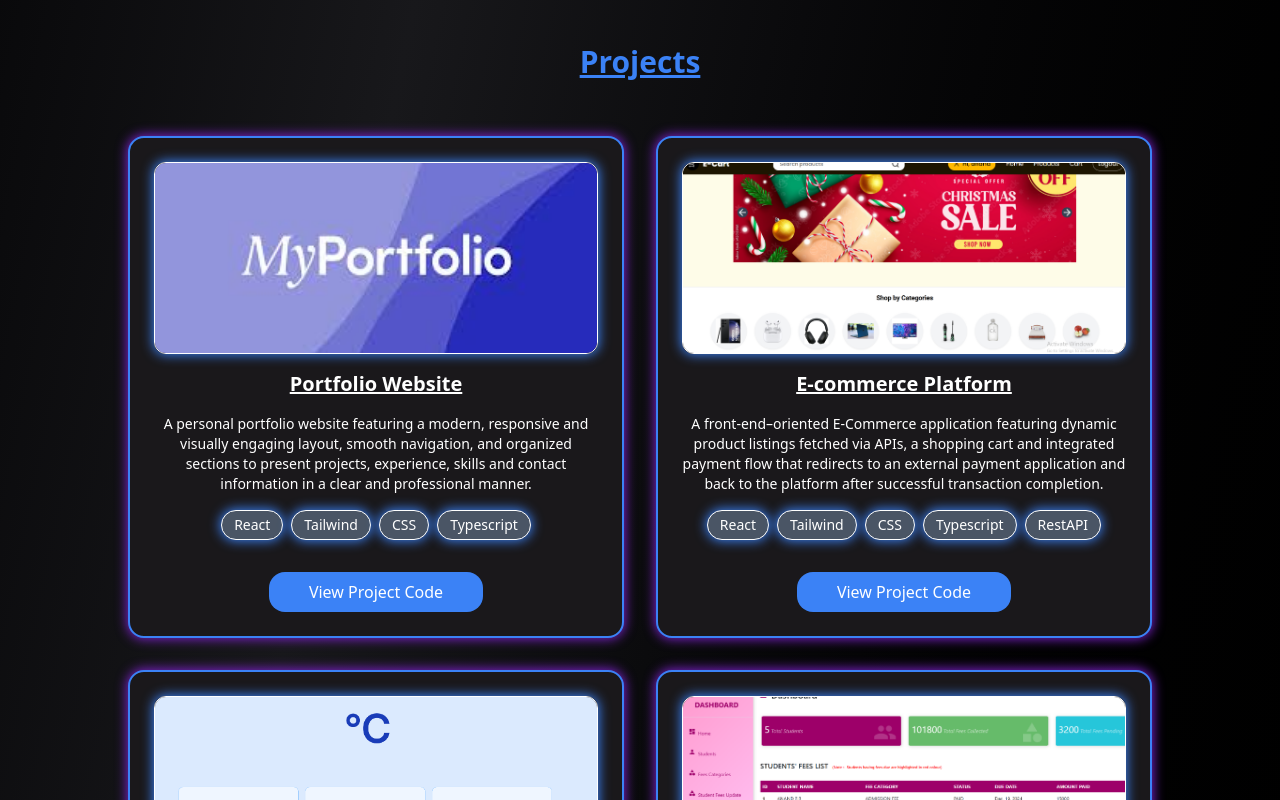
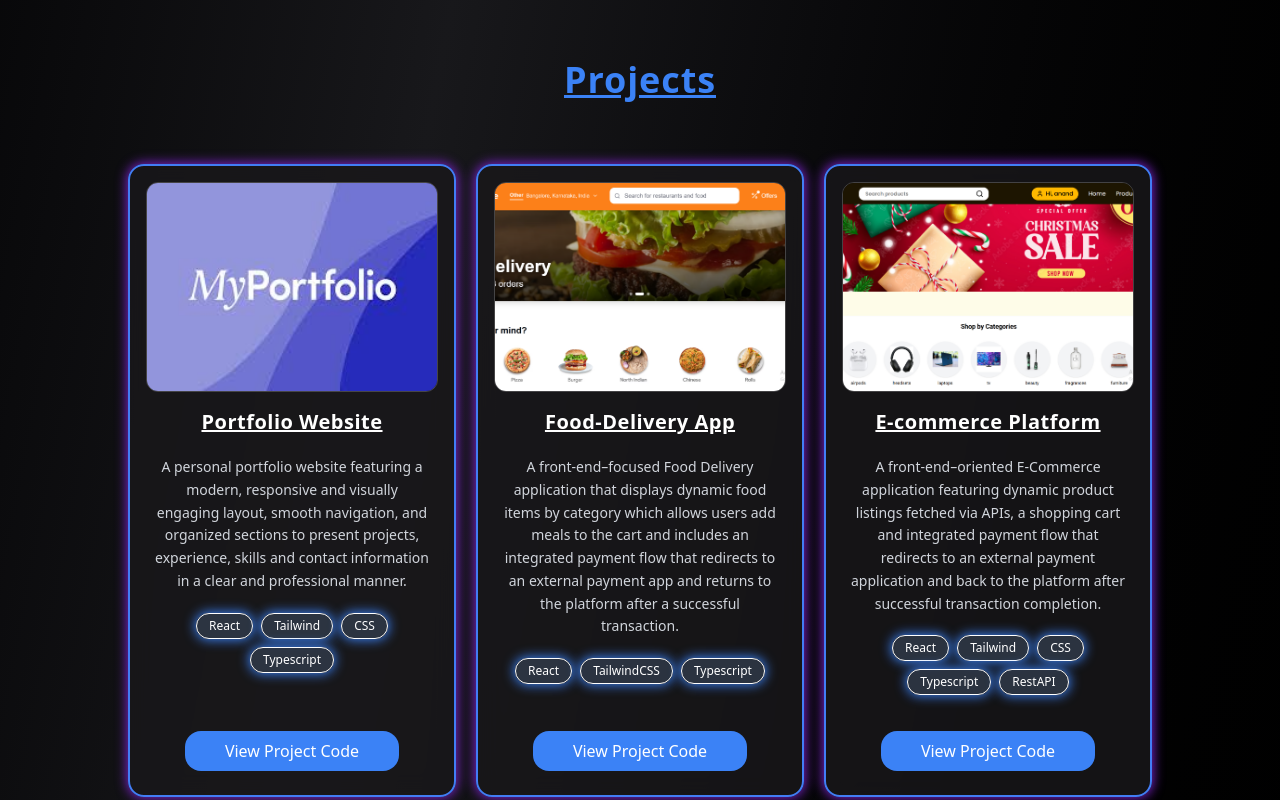
Before and after one commit to anandramaswami/My-Portfolio, a React (Vite) app: page /experience in a window 1280 px wide. Shown: the part 4340-5140 px from the top of the page. Built offline with nearby package versions, Linux system fonts and the light colour scheme.

Commit message:
Made few more changes in project, skills and about sections.

```diff
--- a/src/components/datas/project.ts
+++ b/src/components/datas/project.ts
@@ -2,6 +2,7 @@ import PortfolioProjectImg from '../../assets/images/portfolioproject.png';
 import WeatherProjectImg from '../../assets/images/WeatherProject.png';
 import EcommProjectImg from '../../assets/images/E-commProject.png';
 import SchoolProjectImg from '../../assets/images/SchoolProject.png';
+import FoodDeliveryImg from '../../assets/images/FoodDeliveryProject.png';
 
 
 export const ProjectData = [
@@ -12,6 +13,15 @@ export const ProjectData = [
         tools: ["React", "Tailwind", "CSS", "Typescript"],
         link: "https://github.com/anandramaswami/My-Portfolio",
     },
+
+    {
+        image: FoodDeliveryImg,
+        title: "Food-Delivery App",
+        description: "A front-end–focused Food Delivery application that displays dynamic food items by category which allows users add meals to the cart and includes an integrated payment flow that redirects to an external payment app and returns to the platform after a successful transaction.",
+        tools: ["React", "TailwindCSS", "Typescript"],
+        link: "https://github.com/anandramaswami/Food-Delivery",
+    },
+
     {
         image: EcommProjectImg,
         title: "E-commerce Platform",
@@ -19,6 +29,7 @@ export const ProjectData = [
         tools: ["React", "Tailwind", "CSS", "Typescript", "RestAPI"],
         link: "https://github.com/anandramaswami/E-Commerce",
     },
+
     {
         image: WeatherProjectImg,
         title: "Weather App",
@@ -26,6 +37,7 @@ export const ProjectData = [
         tools: ["React", "Tailwind", "Typescript"],
         link: "https://github.com/anandramaswami/Weather-App",
     },
+
     {
         image: SchoolProjectImg,
         title: "School Fees-Management System",
--- a/src/components/datas/skills.ts
+++ b/src/components/datas/skills.ts
@@ -42,5 +42,5 @@ export const TOOLS_SKILLS: Skill[] = [
     { name: "VS Code", icon: VSCodeImg, color: "#007ACC", level: 90 },
     { name: "Git & GitHub", icon: GitImg, color: "#F05032", level: 80 },
     { name: "GitHub Copilot", icon: CopilotImg, color: "#6CC644", level: 80 },
-    { name: "Antigravity", icon: AntigravityImg, color: "#A855F7", level: 65 },
+    { name: "Antigravity", icon: AntigravityImg, color: "#A855F7", level: 75 },
 ];
--- a/src/components/section/About.tsx
+++ b/src/components/section/About.tsx
@@ -128,7 +128,7 @@ function About() {
                     <motion.span
                         animate={{ scaleX: [0.6, 1, 0.6], opacity: [0.6, 1, 0.6] }}
                         transition={{ duration: 2.5, repeat: Infinity, ease: "easeInOut" }}
-                        className="h-0.75 w-80 rounded-full bg-white"
+                        className="h-0.75 w-60 rounded-full bg-white lg:w-80"
                     />
                 </motion.div>
 
--- a/src/components/section/Project.tsx
+++ b/src/components/section/Project.tsx
@@ -5,7 +5,7 @@ const sectionVariants = {
     hidden: {},
     visible: {
         transition: {
-            delayChildren: 0.6,
+            delayChildren: 0.4,
         },
     },
 };
@@ -23,28 +23,26 @@ const cardsContainerVariants = {
     hidden: {},
     visible: {
         transition: {
-            delayChildren: 0.6,
-            staggerChildren: 0.2,
+            staggerChildren: 0.25, // one by one
         },
     },
 };
 
-const cardVariants = (direction: string) => ({
+// ✅ All cards come from RIGHT → LEFT
+const cardVariants = {
     hidden: {
         opacity: 0,
-        x: direction === "left" ? -40 : 40,
-        y: 10,
+        x: 80,
     },
     visible: {
         opacity: 1,
         x: 0,
-        y: 0,
         transition: {
-            duration: 0.6,
+            duration: 0.7,
             ease: easeOut,
         },
     },
-});
+};
 
 function Project() {
     return (
@@ -54,69 +52,64 @@ function Project() {
             initial="hidden"
             whileInView="visible"
             viewport={{ once: true }}
-            className="min-h-screen flex justify-center text-white py-20"
+            className="min-h-screen flex justify-center text-white py-24"
         >
-            <div className="w-[90%] lg:w-[80%]">
+            <div className="w-[94%] sm:w-[92%] lg:w-[85%] xl:w-[80%]">
 
                 {/* Heading */}
                 <motion.div
                     variants={headingVariants}
-                    className="text-center mb-14"
+                    className="text-center mb-16"
                 >
-                    <h1 className="text-3xl text-purple-700 font-bold">
+                    <h1 className="text-3xl sm:text-4xl text-purple-700 font-bold tracking-wide">
                         <u>Projects</u>
                     </h1>
                 </motion.div>
 
-                {/* Cards */}
+                {/* Cards Grid */}
                 <motion.div
                     variants={cardsContainerVariants}
-                    className="
-                        grid
-                        grid-cols-1
-                        min-[900px]:grid-cols-2
-                        gap-8
-                    "
+                    className="grid grid-cols-1 sm:grid-cols-2 lg:grid-cols-3 gap-5"
                 >
-                    {ProjectData.map((project, index) => {
-                        const direction = index % 2 === 0 ? "left" : "right";
-
-                        return (
+                    {ProjectData.map((project, index) => (
                         <motion.div
                             key={index}
-                                variants={cardVariants(direction)}
-                                whileHover={{ scale: 1.03 }}
+                            variants={cardVariants}
+                            whileHover={{ scale: 1.04, y: -6 }}
                             className="
-                                    bg-[#1a181b]
+                                bg-[#1a181b]/80 backdrop-blur-md
                                 border-2 border-purple-700
                                 shadow-[0_0_12px_1px_#7e22ce]
                                 rounded-2xl
-                                    p-6
-                                    flex
-                                    flex-col
+                                flex flex-col
+                                transition-all duration-300
+                                hover:shadow-[0_0_25px_4px_#7e22ce]
                             "
                         >
-                                {/* Image */}
+                            {/* Image with spacing */}
+                            <div className="p-4">
+                                <div className="overflow-hidden rounded-xl border border-white/20">
                                     <img
                                         src={project.image}
                                         alt={project.title}
                                         className="
                                             w-full
-                                        h-48
+                                            h-52
                                             object-cover
-                                        border
-                                        border-white
-                                        rounded-xl
+                                            transition-transform duration-500
+                                            hover:scale-110
                                         "
                                     />
+                                </div>
+                            </div>
 
                             {/* Content */}
-                                <div className="flex flex-col grow mt-4 space-y-4">
-                                    <h2 className="text-xl text-center font-bold">
+                            <div className="flex flex-col grow px-6 pb-6 space-y-5">
+                                <h2 className="text-xl text-center font-bold tracking-wide">
                                     <u>{project.title}</u>
                                 </h2>
 
-                                    <p className="text-sm text-center">
+                                <p className="text-sm text-center text-gray-300 leading-relaxed">
                                     {project.description}
                                 </p>
 
@@ -125,7 +118,16 @@ function Project() {
                                     {project.tools.map((tool, i) => (
                                         <span
                                             key={i}
-                                                className="bg-gray-600 border border-white px-3 py-1 rounded-2xl text-sm"
+                                            className="
+                                                bg-gray-700/70
+                                                border border-white
+                                                px-3 py-1
+                                                rounded-full
+                                                text-xs
+                                                hover:border-2
+                                                hover:border-purple-700
+                                                transition
+                                            "
                                         >
                                             {tool}
                                         </span>
@@ -144,7 +146,8 @@ function Project() {
                                             px-10
                                             py-2
                                             rounded-2xl
-                                                hover:underline
+                                            hover:bg-purple-800
+                                            transition
                                         "
                                     >
                                         View Project Code
@@ -152,8 +155,7 @@ function Project() {
                                 </div>
                             </div>
                         </motion.div>
-                        );
-                    })}
+                    ))}
                 </motion.div>
 
             </div>
--- a/src/components/section/Service.tsx
+++ b/src/components/section/Service.tsx
@@ -57,7 +57,7 @@ function Service() {
             {skills.map((skill) => (
                 <div
                     key={skill.name}
-                    className="border border-white rounded-2xl p-4 flex flex-col gap-2"
+                    className="border border-white rounded-2xl p-4 flex flex-col gap-2 hover:scale-105 hover:shadow-xl  hover:border-purple-500/40"
                 >
                     <div className="flex items-center gap-3">
                         <img
```
Also changed, not shown: src/assets/images/FoodDeliveryProject.png (added). Lines whose indentation alone changed are shown as unchanged.
